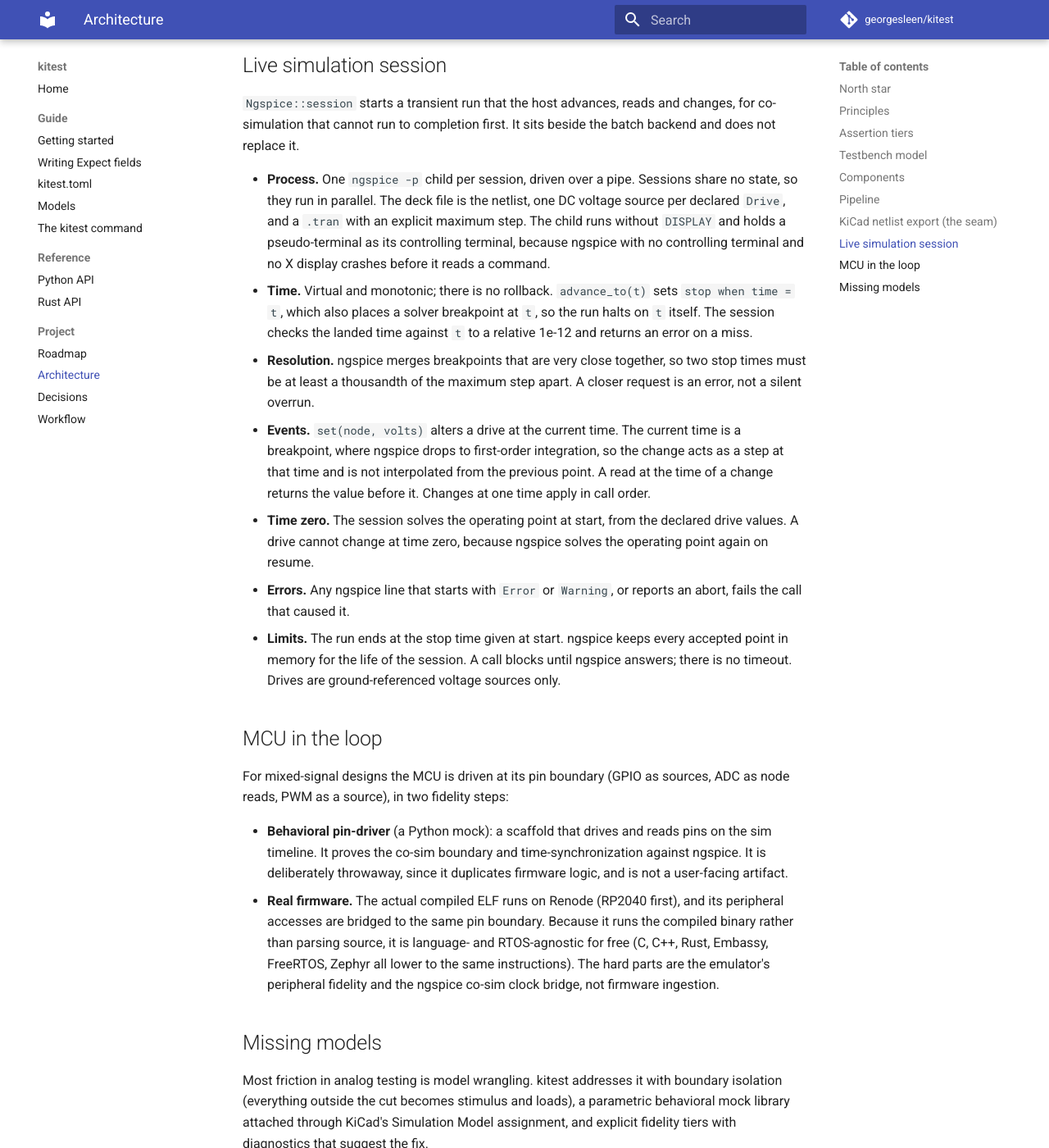
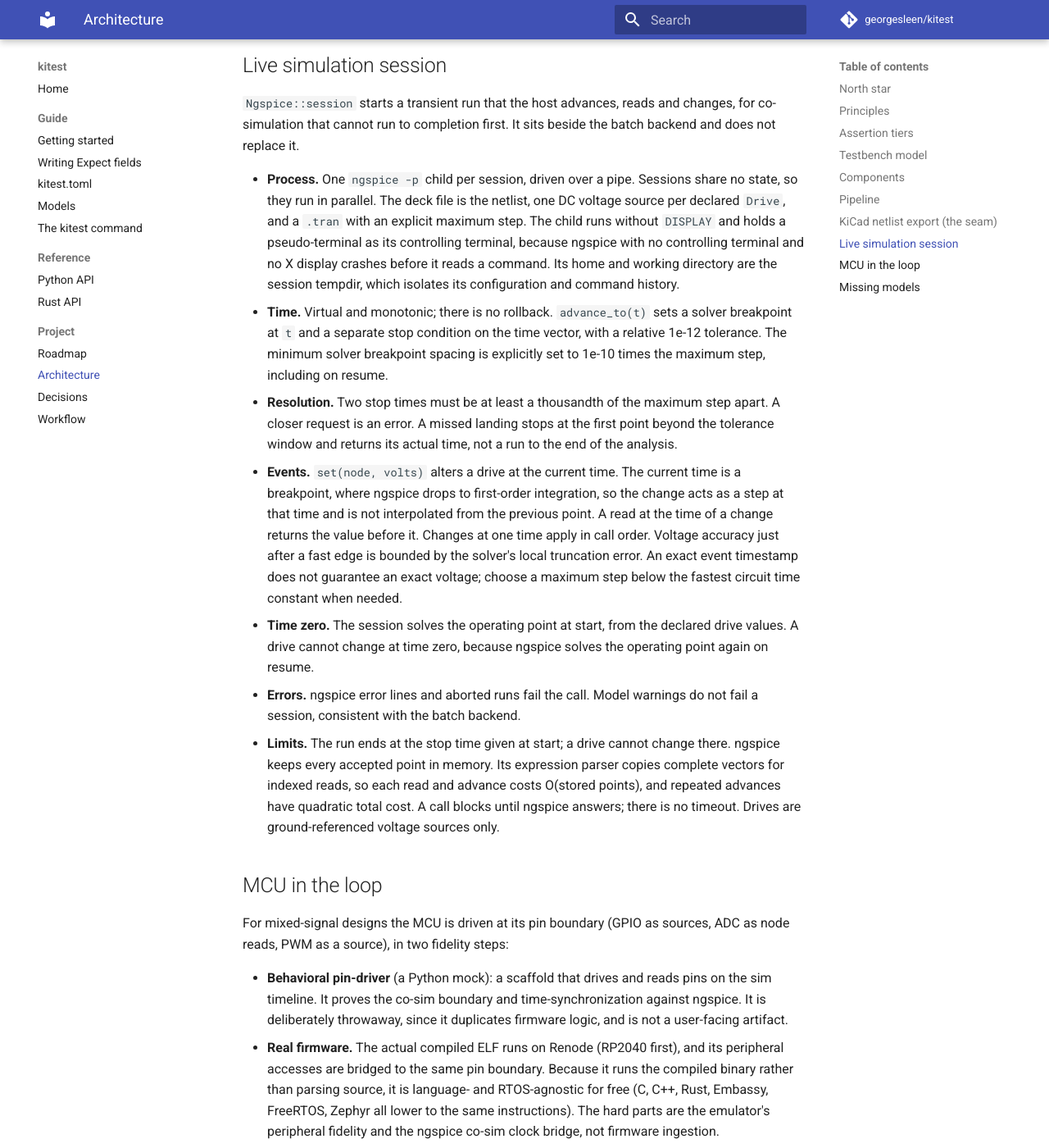
Before and after one commit to georgesleen/kitest, an MkDocs documentation site: the page built from docs/architecture.md, in a window 1280 px wide and 1400 px high, scrolled down 2397 px. Shown: the whole window at 82% size. Built offline with MkDocs 1.6.1 and Material for MkDocs 9.7.7, drawn with Linux system fonts in a browser that asks for light colours; comment, search, counter and statistics services are not loaded.

Commit message:
sim: fix sequential landings and isolate session state
Co-Authored-By: Claude <noreply@anthropic.com>

```diff
--- a/docs/architecture.md
+++ b/docs/architecture.md
@@ -101,28 +101,35 @@ the batch backend and does not replace it.
   voltage source per declared `Drive`, and a `.tran` with an explicit maximum
   step. The child runs without `DISPLAY` and holds a pseudo-terminal as its
   controlling terminal, because ngspice with no controlling terminal and no X
-  display crashes before it reads a command.
+  display crashes before it reads a command. Its home and working directory are
+  the session tempdir, which isolates its configuration and command history.
 - **Time.** Virtual and monotonic; there is no rollback. `advance_to(t)` sets
-  `stop when time = t`, which also places a solver breakpoint at `t`, so the
-  run halts on `t` itself. The session checks the landed time against `t` to a
-  relative 1e-12 and returns an error on a miss.
-- **Resolution.** ngspice merges breakpoints that are very close together, so
-  two stop times must be at least a thousandth of the maximum step apart. A
-  closer request is an error, not a silent overrun.
+  a solver breakpoint at `t` and a separate stop condition on the time vector,
+  with a relative 1e-12 tolerance. The minimum solver breakpoint spacing is
+  explicitly set to 1e-10 times the maximum step, including on resume.
+- **Resolution.** Two stop times must be at least a thousandth of the maximum
+  step apart. A closer request is an error. A missed landing stops at the first
+  point beyond the tolerance window and returns its actual time, not a run to
+  the end of the analysis.
 - **Events.** `set(node, volts)` alters a drive at the current time. The
   current time is a breakpoint, where ngspice drops to first-order
   integration, so the change acts as a step at that time and is not
   interpolated from the previous point. A read at the time of a change returns
-  the value before it. Changes at one time apply in call order.
+  the value before it. Changes at one time apply in call order. Voltage
+  accuracy just after a fast edge is bounded by the solver's local truncation
+  error. An exact event timestamp does not guarantee an exact voltage; choose
+  a maximum step below the fastest circuit time constant when needed.
 - **Time zero.** The session solves the operating point at start, from the
   declared drive values. A drive cannot change at time zero, because ngspice
   solves the operating point again on resume.
-- **Errors.** Any ngspice line that starts with `Error` or `Warning`, or reports
-  an abort, fails the call that caused it.
-- **Limits.** The run ends at the stop time given at start. ngspice keeps every
-  accepted point in memory for the life of the session. A call blocks until
-  ngspice answers; there is no timeout. Drives are ground-referenced voltage
-  sources only.
+- **Errors.** ngspice error lines and aborted runs fail the call. Model warnings
+  do not fail a session, consistent with the batch backend.
+- **Limits.** The run ends at the stop time given at start; a drive cannot change
+  there. ngspice keeps every accepted point in memory. Its expression parser
+  copies complete vectors for indexed reads, so each read and advance costs
+  O(stored points), and repeated advances have quadratic total cost. A call
+  blocks until ngspice answers; there is no timeout. Drives are ground-referenced
+  voltage sources only.
 
 ## MCU in the loop
 
```
Also changed, not shown: 2 other files.
